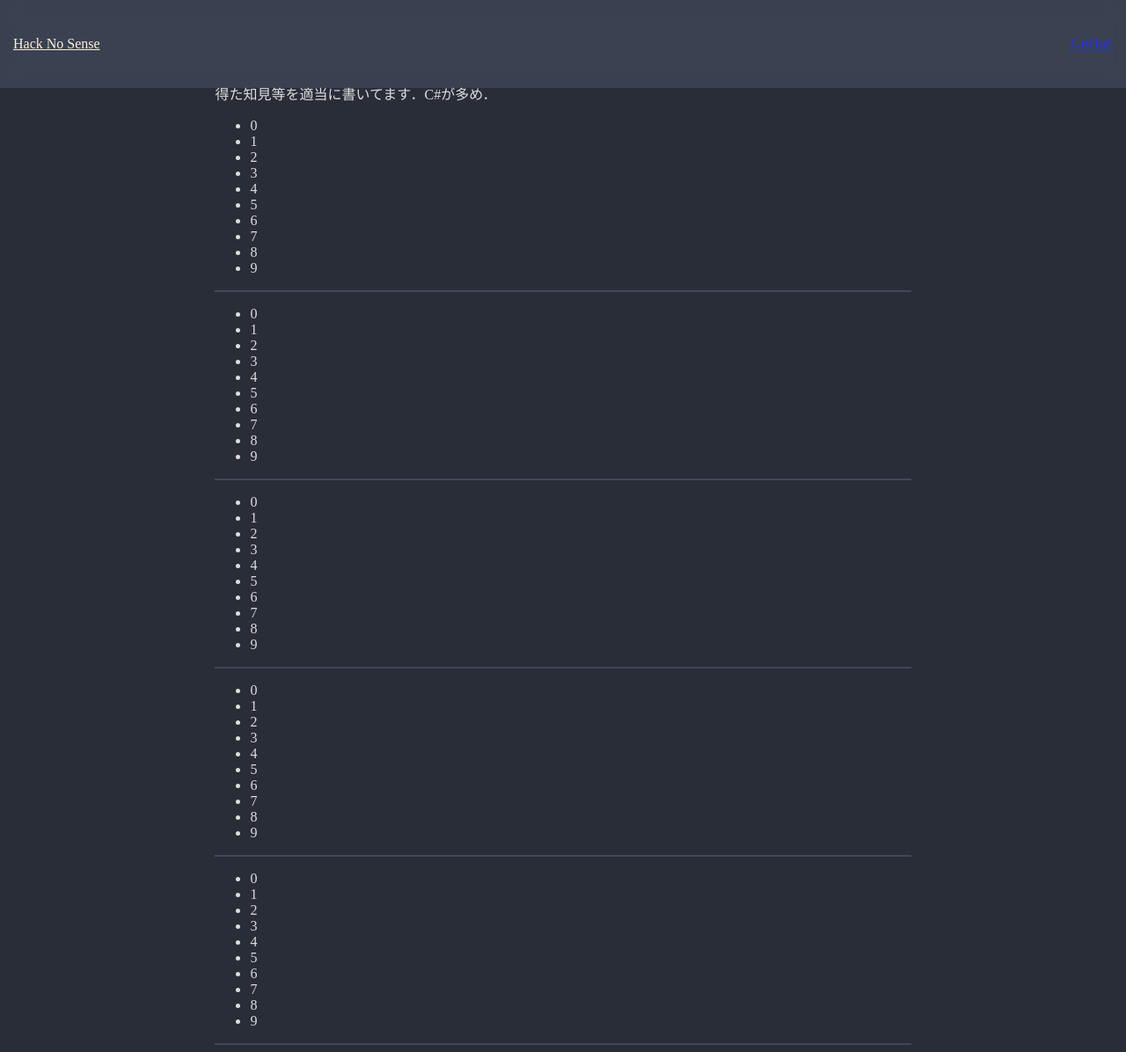
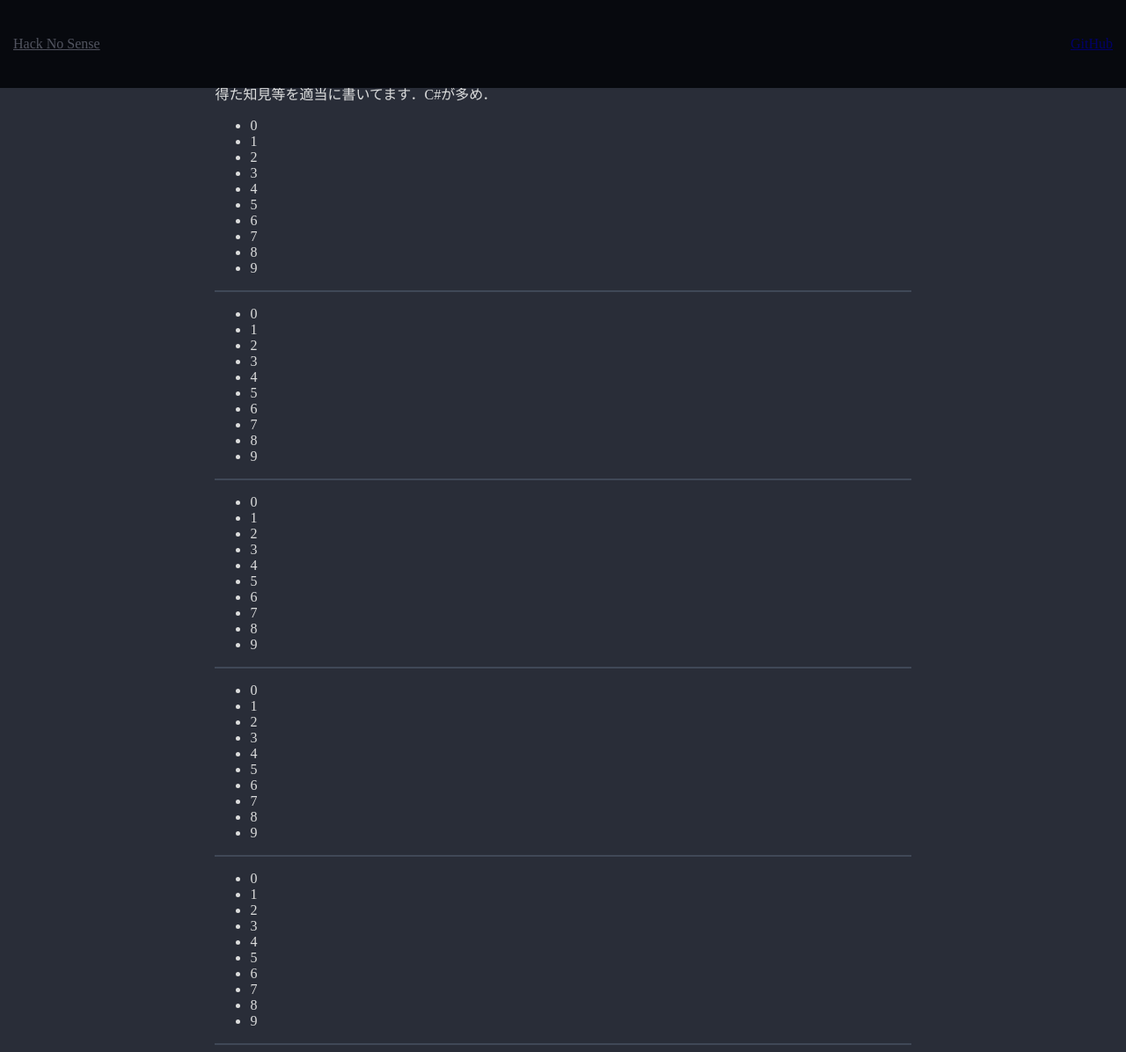
Before and after one commit to maemon4095/Hack-a-Sense, a Jekyll site: the page built from pages/home.md, in a window 1280 px wide and 1196 px high. Shown: the whole window at 88% size. Built offline with Jekyll 4.4.1, drawn with Linux system fonts in a browser that asks for light colours; comment, search, counter and statistics services are not loaded.

Commit message:
copy from main

```diff
--- a/assets/sass/style.scss
+++ b/assets/sass/style.scss
@@ -19,8 +19,8 @@ header {
   width: 100%;
   padding: 15px;
   background-color: $main-bg-dark-color;
-  mix-blend-mode: screen;
-  backdrop-filter: blur(10px);
+  mix-blend-mode: overlay;
+  backdrop-filter: blur(6px);
 
   .flexbox {
     display: flex;
```
